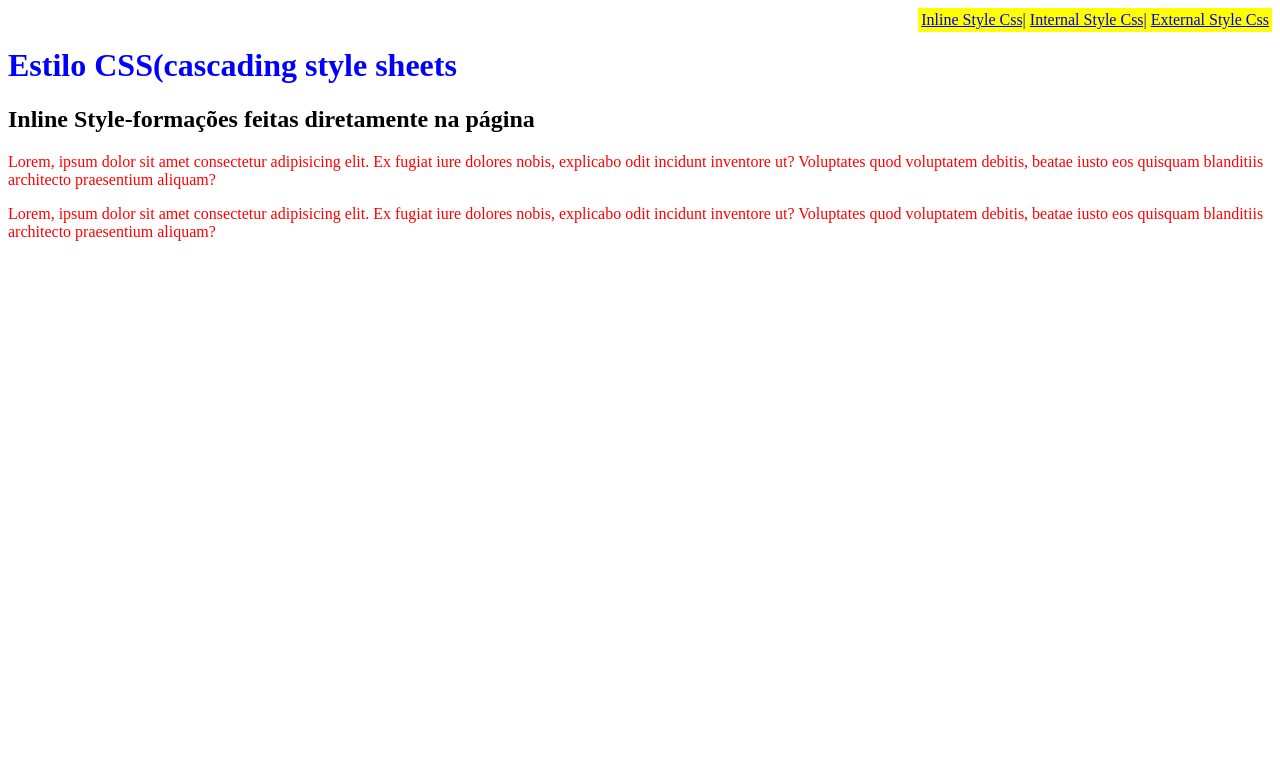
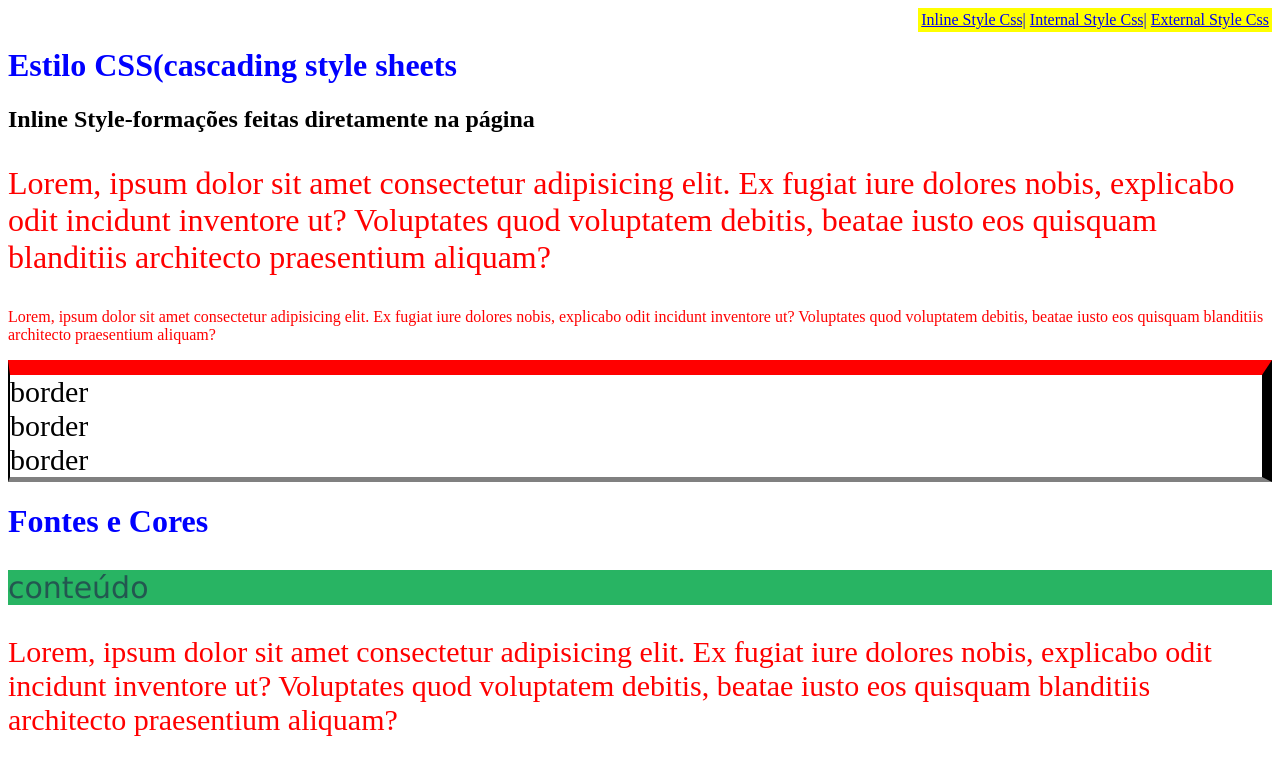
Before and after one commit to BrunoPogianMallta/DomineWeb-20-Cursos-HTML5-CSS3-SASS-Bootstrap-JS-ES6-PHP-7-OO-MySQL-JQuery-MVC-APIs-IONIC, a plain HTML site: page Projeto CSS3/internal_style.html in a window 1280 px wide. Drawn offline with Linux system fonts and the light colour scheme.

Commit message:
Arquivos do Site Anna Bella
* Arquivos utilizados para a implementação do site fictício Anna Bella, do curso de Domine Web

```diff
--- a/Projeto CSS3/internal_style.html
+++ b/Projeto CSS3/internal_style.html
@@ -8,6 +8,15 @@
 
     <style type="text/css">
 
+        #conteudo{
+           /*
+           border:  2px inset yellow;*/
+           border-color: red black grey ;
+           border-width: 15px 10px 5px 2px;
+           border-style: solid;
+
+        }
+
         p{
             color: red;
 
@@ -17,6 +26,21 @@
            color: blue;
         }
 
+        .formatacao{
+            color: rgb(33,47,72,.7) ;
+            font-size: 30px;
+            background: #28B463;
+            font-family:Verdana, Geneva, Tahoma, sans-serif;
+        }
+        .texto{
+            font-size: 2em;
+        }
+        div{
+            font-size:30px;
+        }
+        .texto2{
+            font-size:1em;
+        }
 
     </style>
 
@@ -36,7 +60,7 @@
 
     <h1>Estilo CSS(cascading style sheets</h1>
     <h2>Inline Style-formações feitas diretamente na página</h2>
-    <p>
+    <p class="texto">
         Lorem, ipsum dolor sit amet consectetur adipisicing elit.
          Ex fugiat iure dolores nobis, explicabo odit incidunt
         inventore ut? Voluptates quod voluptatem debitis, beatae
@@ -52,6 +76,31 @@
         aliquam?
     </p>
 
+    <div id="conteudo">
+        border<br>
+        border<br>
+        border<br>
+    </div>
+
+    <h1>Fontes  e Cores</h1>
+
+    <p class="formatacao">
+        conteúdo
+
+    </p>
+
+    <div>
+        <p class="texto2">
+            Lorem, ipsum dolor sit amet consectetur adipisicing elit.
+             Ex fugiat iure dolores nobis, explicabo odit incidunt
+            inventore ut? Voluptates quod voluptatem debitis, beatae
+            iusto eos quisquam blanditiis architecto praesentium
+            aliquam?
+        </p>
+
+
+    </div>
+
 </body>
 
 </html>
```
Also changed, not shown: Projeto CSS3/classe_ids.html (added), Página Anna Bella/estila-anna-bella.css (added), Página Anna Bella/index.html (added), img_annaBella/capa.png (added), img_annaBella/foto1.png (added), img_annaBella/foto2.png (added), img_annaBella/foto3.png (added), img_annaBella/fundo.png (added).
